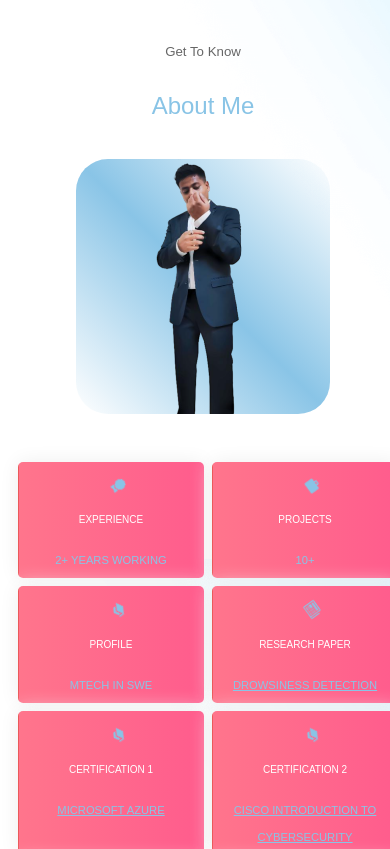
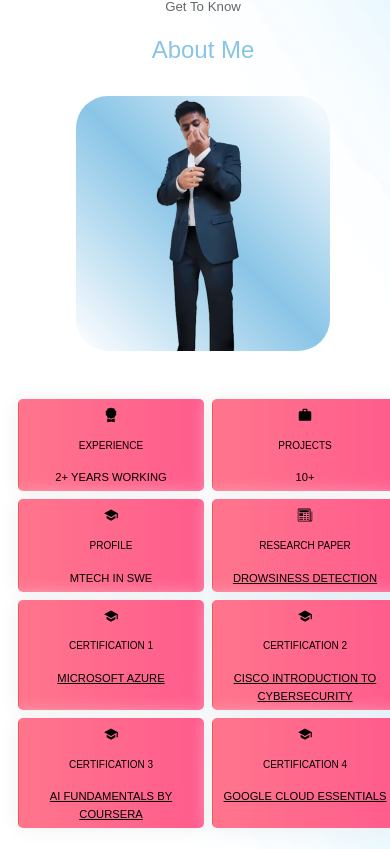
Before and after one commit to vikashchand/Main-portfolio, a React (Create React App) app: page / in a window 390 px wide. Shown: the part 1943-2792 px from the top of the page. Built offline with nearby package versions, Linux system fonts and the light colour scheme; a web font is replaced by a local one.

Commit message:
added some ui font var

```diff
--- a/src/components/Experiences/Experiences.css
+++ b/src/components/Experiences/Experiences.css
@@ -116,7 +116,7 @@ display: block;
         gap:2rem;
      }
      .experience__container >div {
-        width: 80%;
+        width: 100%;
         padding: 1.5rem;
 
      }
@@ -163,7 +163,7 @@ display: block;
 
 .experience__container >div{
 
-margin: 10px;
+margin: 5px;
 padding: 10px 28px;
 text-align: center;
 text-transform: uppercase;
--- a/src/components/about/About.css
+++ b/src/components/about/About.css
@@ -52,7 +52,7 @@
 
     transform: translate(-50%, -50%);
     font-size: 24px; /* Adjust the font size as needed */
-    animation: rotation 2s linear infinite; /* Adjust the animation duration and timing function as needed */
+   /* Adjust the animation duration and timing function as needed */
     animation-delay: 0.5s; /* Adjust the delay as needed */
 
 
@@ -78,10 +78,10 @@
     margin: 10px;
     padding: 15px 45px;
     text-align: center;
-    text-transform: uppercase;
+
     transition: 0.5s;
     background-size: 200% auto;
-    color: white;
+
     box-shadow: 0 0 20px #eee;
     border-radius: 10px;
     display: block;
@@ -91,6 +91,11 @@
  text-align: center;
  transition: var(--transition);
 }
+
+
+
+
+
 
 .about__card:hover{
     background-position: right center; /* change the direction of the change here */
@@ -112,8 +117,8 @@
 }
 
 .about__card small{
-    font-size: 0.7rem;
-    color: var(--color-primary);
+    font-size: 1rem;
+    color: var( --color-white);
 }
 
 
@@ -129,7 +134,10 @@ display: block;
 
 
 
+.about__card small a{
 
+    color: var(--color-white);
+}
 
 /*---------------------------------------media query for medium devices*/
 @media screen and (max-width:1024px) {
@@ -146,6 +154,8 @@ display: block;
     .about__content p{
         margin: 1rem 0 1.5rem;
     }
+
+
 
  }
 
@@ -181,7 +191,7 @@ display: block;
         text-transform: uppercase;
         transition: 0.5s;
         background-size: 200% auto;
-        color: white;
+
         box-shadow: 0 0 20px #eee;
         border-radius: 10px;
         display: block;
@@ -195,7 +205,7 @@ display: block;
 
 
     .about__icon{
-        color:var(--color-primary);
+        color:var(--color-white);
         font-size: 15px;
         margin-top: 10px;
 
@@ -209,7 +219,12 @@ display: block;
 
     .about__card small{
         font-size: 0.7rem;
-        color: var(--color-primary);
+        color: var(--color-white);
+    }
+
+    .about__card small a{
+        font-size: 0.7rem;
+        color: var(--color-white);
     }
 
 
--- a/src/components/about/About.jsx
+++ b/src/components/about/About.jsx
@@ -143,9 +143,9 @@ const About = () => {
 
 
     </div>
-    <h4>
+    <p>
     A dog-loving 🐶 developer passionate about learning, particularly in cloud engineering (AWS ☁️), cybersecurity 🔒, and web development (MERN stack). Known for adding unique features to projects and always seeking to expand skills. Also, enjoys dabbling as a script kiddie! 👨‍💻😁❤️
-    </h4>
+    </p>
 
 
 
--- a/src/components/portfolio/Portfolio.css
+++ b/src/components/portfolio/Portfolio.css
@@ -81,7 +81,9 @@ display: block;
 
 
 .portfolio__item{
-    width:97%;
+    width:100%;
+    margin: 0px;
+    padding-right: 7px;
 }
 
 
--- a/src/index.css
+++ b/src/index.css
@@ -1,5 +1,8 @@
 
 @import url('https://fonts.googleapis.com/css2?family=Arizonia&display=swap');
+
+@import url('https://fonts.googleapis.com/css2?family=Pacifico&display=swap');
+
 :root {
     --color-bg: #1f1f38;
     --color-bg-variant: #2c2c6c;
@@ -9,8 +12,8 @@
     --color-light: rgba(255, 255, 255, 0.6);
 
     --container-width-lg: 75%;
-    --container-width-md: 86%;
-    --container-width-sm: 90%;
+    --container-width-md: 100%;
+    --container-width-sm: 100%;
 
     --transition: all 400ms ease;
     --background-gradient: linear-gradient(to right, #000000 0%, #53346D 51%, #000000 100%);
@@ -48,7 +51,7 @@ body {
     background-image: url("./assets/background.png");
     background-color: var(--color-bg);
     color: var(--color-white);
-    line-height: 1.7;
+
     width: 100%;
 }
 
```
